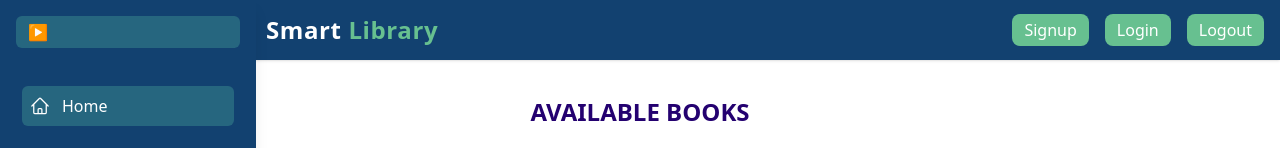
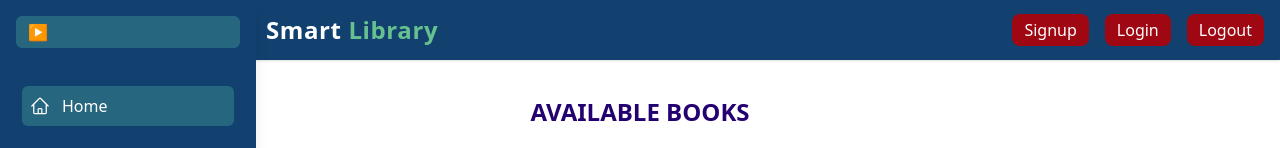
Before and after one commit to AniketSamrat03/smart-Library, a React (Vite) app in the folder frontend/: page / in a window 1280 px wide. Shown: the top 148 px of the page. Built offline with nearby package versions, Linux system fonts and the light colour scheme; no server answers; what @descope/react-sdk would draw is missing.

Commit message:
chnaged frontend btn color

```diff
--- a/frontend/src/compoents/Header/Header.jsx
+++ b/frontend/src/compoents/Header/Header.jsx
@@ -1,8 +1,7 @@
 import React from 'react';
 import Container from '../container/container';
+import Logo from '../Logo';
 import FunctionBtn from './FunctionBtn';
-import Logo from '../Logo';
-
 function Header({ isSidebarOpen }) {
 
   return (
--- a/frontend/src/compoents/Header/functionBtn.jsx
+++ b/frontend/src/compoents/Header/functionBtn.jsx
@@ -3,7 +3,7 @@ import React from 'react';
 function FunctionBtn({
   children,
   type = 'button',
-  bgColor = 'bg-[#67C090]',
+  bgColor = 'bg-red-800',
   textColor = 'text-white',
   className = '',
   ...props
```
